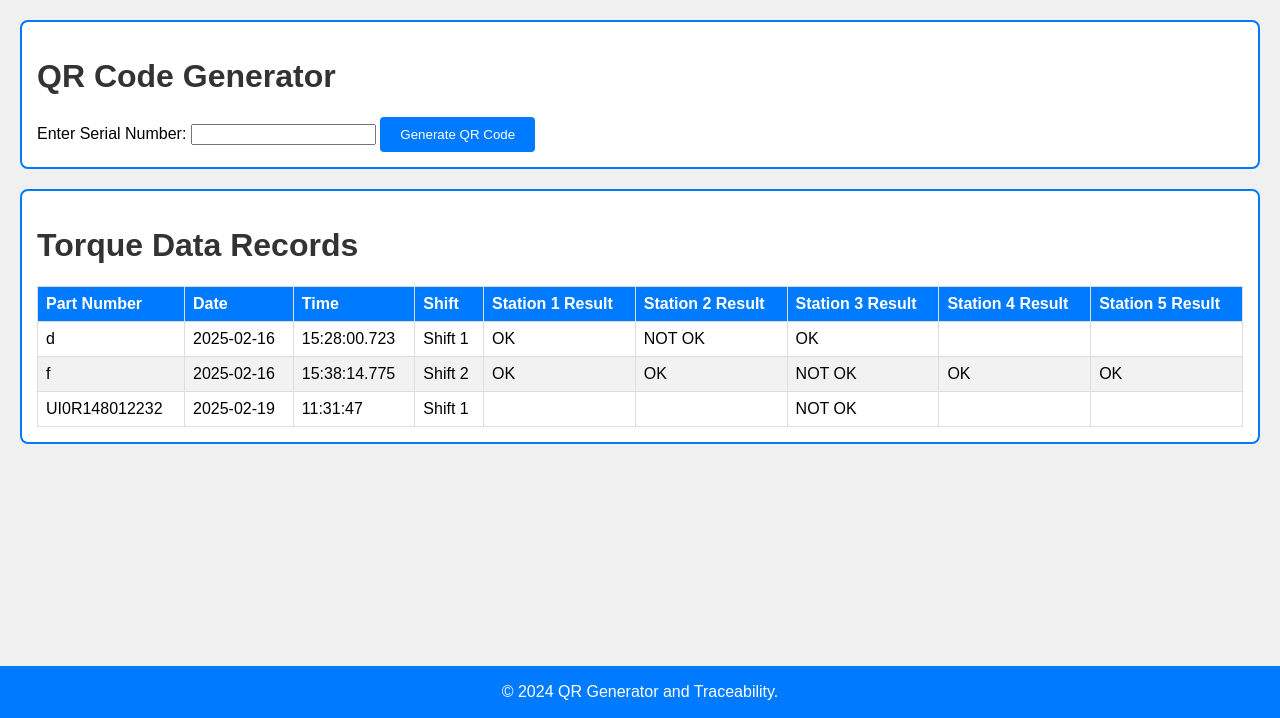
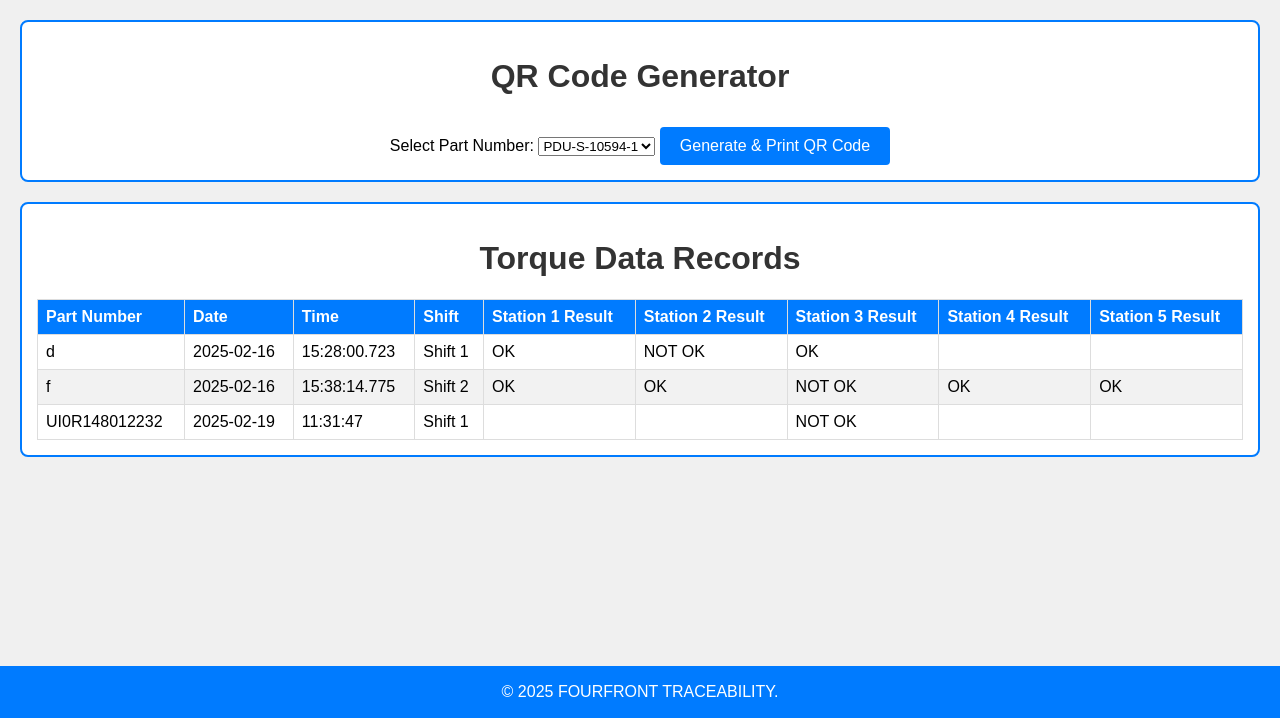
Before and after one commit to Rahul-1111/Traceability_Jamdade, a Django app: page / in a window 1280 px wide. Shown: the part 82-800 px from the top of the page. Run offline with Django 5.2, Linux system fonts and the light colour scheme; data comes from the database, SQL or seed files in the repository; both versions use the stored data as it was after the commit.

Commit message:
update qr format

```diff
--- a/track/qr_utils.py
+++ b/track/qr_utils.py
@@ -4,20 +4,22 @@ import datetime
 import logging
 import os
 
+# Logging Configuration
 logging.basicConfig(level=logging.INFO)
 logger = logging.getLogger(__name__)
 
-OUTPUT_DIR = r"D:\Shubham\Fourfront\Traceability_python\traceability\qrcodes"
-lot_serial_tracker = {}
+# Directory to save QR Code images
+OUTPUT_DIR = r"D:\Shubham\Jamdade_Traceability\Traceability_Jamdade"
+os.makedirs(OUTPUT_DIR, exist_ok=True)
 
-def generate_zpl_qrcode(data):
+def generate_zpl_qrcode(qr_data):
     """Generates ZPL code for printing a QR code on a Zebra printer."""
     zpl = f"""
     ^XA
     ^PW160
     ^LL100
     ^FT30,120^BQN,2,3
-    ^FH\\^FDLA,{data}^FS
+    ^FH\\^FDLA,{qr_data}^FS
     ^PQ1,0,1,Y
     ^XZ
     """
@@ -33,9 +35,9 @@ def print_zpl(zpl_command):
     except Exception as e:
         logger.error(f"❌ Error sending ZPL to printer: {e}")
 
-def generate_qrcode_image(data, filename="qrcode.png"):
+def generate_qrcode_image(qr_data):
     """Generates and saves a QR code image."""
-    os.makedirs(OUTPUT_DIR, exist_ok=True)
+    filename = f"qrcode_{qr_data}.png"
     filepath = os.path.join(OUTPUT_DIR, filename)
 
     qr = qrcode.QRCode(
@@ -44,26 +46,26 @@ def generate_qrcode_image(data, filename="qrcode.png"):
         box_size=8,
         border=2,
     )
-    qr.add_data(data)
+    qr.add_data(qr_data)
     qr.make(fit=True)
     img = qr.make_image(fill="black", back_color="white")
     img.save(filepath)
+
     logger.info(f"🖼️ QR saved: {filepath}")
 
-def generate_qr_code(serial_number):
-    """Generates QR codes in the ddmmyyhhmm12345 format."""
+def generate_qr_code(prefix, serial_number):
+    """Generates QR Code with format: [PREFIX]-DDMMYY-[SERIAL]"""
 
     now = datetime.datetime.now()
-    date_part = now.strftime("%d%m%y")  # ddmmyy
-    time_part = now.strftime("%H%M")  # hhmm
-    unique_serial = str(serial_number).zfill(5)  # Ensure 5-digit format
+    date_part = now.strftime("%d%m%y")  # ddmmyy (last two digits of year)
+    unique_serial = str(serial_number).zfill(5)  # Ensure 5-digit serial number
 
-    qr_data = f"{date_part}{time_part}{unique_serial}"
+    qr_data = f"{prefix}-{date_part}-{unique_serial}"  # ✅ Removed time
 
     zpl_qrcode = generate_zpl_qrcode(qr_data)
     print_zpl(zpl_qrcode)
 
-    generate_qrcode_image(qr_data, f"qrcode_{unique_serial}.png")
+    generate_qrcode_image(qr_data)
 
     logger.info(f"🖨️ Printed QR: {qr_data}")
 
@@ -71,5 +73,6 @@ def generate_qr_code(serial_number):
 
 # Example usage:
 if __name__ == "__main__":
-    serial_number = 12345  # Example unique serial number
-    print(generate_qr_code(serial_number))
+    sample_prefix = "PDU-S-10594-1"
+    sample_serial = 12345
+    print(generate_qr_code(sample_prefix, sample_serial))
--- a/track/templates/track/combined_page.html
+++ b/track/templates/track/combined_page.html
@@ -41,23 +41,10 @@
             padding: 15px;
             margin-bottom: 20px;
             background-color: #ffffff;
+            text-align: center;
         }
 
-        /* Form Styles */
-        .form-label {
-            display: block;
-            font-weight: bold;
-            margin-bottom: 5px;
-        }
-
-        .form-input {
-            width: 100%;
-            padding: 8px;
-            margin-bottom: 10px;
-            border: 1px solid #ccc;
-            border-radius: 4px;
-        }
-
+        /* Button & Dropdown Styles */
         .form-button {
             background-color: #007BFF;
             color: white;
@@ -65,10 +52,28 @@
             border: none;
             border-radius: 4px;
             cursor: pointer;
+            font-size: 16px;
+            margin-top: 10px;
         }
 
         .form-button:hover {
             background-color: #0056b3;
+        }
+
+        .dropdown {
+            width: 100%;
+            padding: 10px;
+            font-size: 16px;
+            border-radius: 4px;
+            border: 1px solid #ccc;
+        }
+
+        /* QR Display */
+        .qr-display {
+            font-size: 24px;
+            font-weight: bold;
+            margin-top: 10px;
+            color: #007BFF;
         }
 
         /* Table Styles */
@@ -105,12 +110,16 @@
         <!-- QR Code Generator Section -->
         <div class="section">
             <h1>QR Code Generator</h1>
-            <form id="qr-form" method="post" action="{% url 'generate_qr_codes' %}">
-                {% csrf_token %}
-                <label for="serial_number">Enter Serial Number:</label>
-                <input type="number" id="serial_number" name="serial_number" required>
-                <button type="submit" class="form-button">Generate QR Code</button>
-            </form>
+
+            <!-- Dropdown for selecting prefix -->
+            <label for="prefix">Select Part Number:</label>
+            <select id="prefix" name="prefix">
+                <option value="PDU-S-10594-1">PDU-S-10594-1</option>
+                <option value="PDB-S-10779-1">PDB-S-10779-1</option>
+                <option value="PDB-S-10697-1">PDB-S-10697-1</option>
+            </select>
+
+            <button id="print-button" class="form-button">Generate & Print QR Code</button>
             <div id="qr-response"></div>
         </div>
 
@@ -140,7 +149,7 @@
 
     <!-- Footer Section -->
     <footer>
-        <p>&copy; 2024 QR Generator and Traceability.</p>
+        <p>&copy; 2025 FOURFRONT TRACEABILITY.</p>
     </footer>
 
     <script>
@@ -178,26 +187,20 @@
 
         // Fetch data every 2 seconds
         setInterval(fetchTableData, 2000);
-
-        // Fetch data on page load
         document.addEventListener("DOMContentLoaded", fetchTableData);
 
-        // Handle form submission with AJAX for QR generation
-        $("#qr-form").submit(function(e) {
-            e.preventDefault();
+        // Generate a unique QR code with prefix and print
+        $("#print-button").click(function() {
+            let prefix = $("#prefix").val();
+
             $.ajax({
-                url: $(this).attr("action"),
+                url: "{% url 'generate_qr_codes' %}",
                 method: "POST",
-                data: $(this).serialize(),
+                data: { prefix: prefix, csrfmiddlewaretoken: "{{ csrf_token }}" },
                 success: function(response) {
-                    $("#qr-response").html(`<p style="color:green;">${response.message}</p>`);
-
-                    // Reset input on completion
-                    $("#serial_number").val("");
-                    $("#serial_number").focus();
+                    $("#qr-response").html(`<p style="color:green;">${response.message}</strong></p>`);
                 },
-                error: function(xhr, status, error) {
-                    console.error("Failed to generate QR codes:", error);
+                error: function(xhr) {
                     $("#qr-response").html(`<p style="color:red;">Error: ${xhr.responseText}</p>`);
                 }
             });
--- a/track/views.py
+++ b/track/views.py
@@ -3,39 +3,34 @@ from django.http import JsonResponse
 from .models import TraceabilityData
 import logging
 from .qr_utils import generate_qr_code  # ✅ Using latest QR code function
+import random
+import datetime
 
 logger = logging.getLogger(__name__)
 
-# View for rendering the combined page
+# ✅ Render the main page
 def combined_page(request):
     return render(request, 'track/combined_page.html')
 
-# View to handle QR code generation
+# View to handle QR code generation# View to handle QR code generation
 def generate_qr_code_view(request):
     if request.method == "POST":
-        serial_number = request.POST.get("serial_number")
+        prefix = request.POST.get("prefix")  # ✅ Get selected prefix
+        serial_number = random.randint(10000, 99999)  # ✅ Generate unique 5-digit serial
 
-        if not serial_number:
-            return JsonResponse({"error": "Serial number is required"}, status=400)
+        if not prefix:
+            return JsonResponse({"error": "Prefix is required"}, status=400)
 
         try:
-            serial_number = int(serial_number)
-            if serial_number <= 0:
-                return JsonResponse({"error": "Serial number must be a positive integer"}, status=400)
+            response_message = generate_qr_code(prefix, serial_number)
+            return JsonResponse({"message": response_message, "generated_code": f"{prefix}-{datetime.datetime.now().strftime('%d%m%y')}-{serial_number}"})
 
-            # ✅ Generate and print a single QR code
-            response_message = generate_qr_code(serial_number)
-
-            return JsonResponse({"message": response_message})
-
-        except ValueError:
-            return JsonResponse({"error": "Invalid serial number. Please enter a valid number."}, status=400)
         except Exception as e:
             logger.error(f"Unexpected error: {e}", exc_info=True)
             return JsonResponse({"error": str(e)}, status=500)
 
-# API endpoint to fetch torque data as JSON
+# ✅ Fetch torque data as JSON
 def fetch_torque_data(request):
     if request.method == "GET":
-        data = list(TraceabilityData.objects.values())  # Fetch all data as a list of dictionaries
-        return JsonResponse({"data": data})
+        data = list(TraceabilityData.objects.values())  # ✅ Fetch as list of dicts
+        return JsonResponse({"data": data})  # ✅ Removed extra `,`
```
Also changed, not shown: db.sqlite3, qrcode_PDB-S-10779-1-190225-61667.png (added), qrcode_PDB-S-10779-1-190225-72595.png (added), qrcode_PDB-S-10779-1-190225-85632.png (added).
